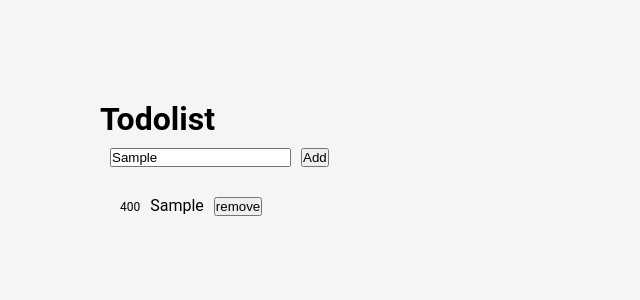
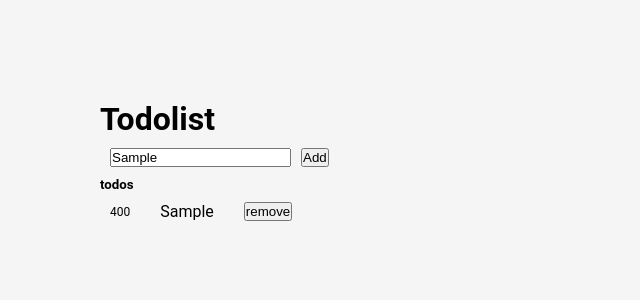
Before and after one commit to RakeshSangem/-machine-coding-tasks, a React (Vite) app: page /todolist in a window 1280 px wide. Both pictures are taken after typing "Sample" into the empty fields and a click on the button "Add". Shown: the top 300 px of the page, without its empty margins (0-640 px from the left). Built offline with nearby package versions, Linux system fonts and the light colour scheme.

Commit message:
(refactor): Todolist component to improve readability and styling

```diff
--- a/src/todolist/Todolist.jsx
+++ b/src/todolist/Todolist.jsx
@@ -38,23 +38,22 @@ export default function Todolist() {
         />
         <button type="submit">Add</button>
       </form>
-
+      <h5>todos</h5>
       <ul
         style={{
-          padding: 10,
           listStyle: 'none',
         }}
       >
         {tasks.map((task) => {
           return (
-            <span
+            <li
               key={task.id}
               style={{
                 display: 'flex',
-                gap: 10,
+                alignItems: 'center',
+                gap: 20,
               }}
             >
-              <li>
               <span
                 style={{
                   fontSize: 12,
@@ -73,7 +72,6 @@ export default function Todolist() {
                 remove
               </button>
             </li>
-            </span>
           );
         })}
       </ul>
```
Lines whose indentation alone changed are shown as unchanged.
